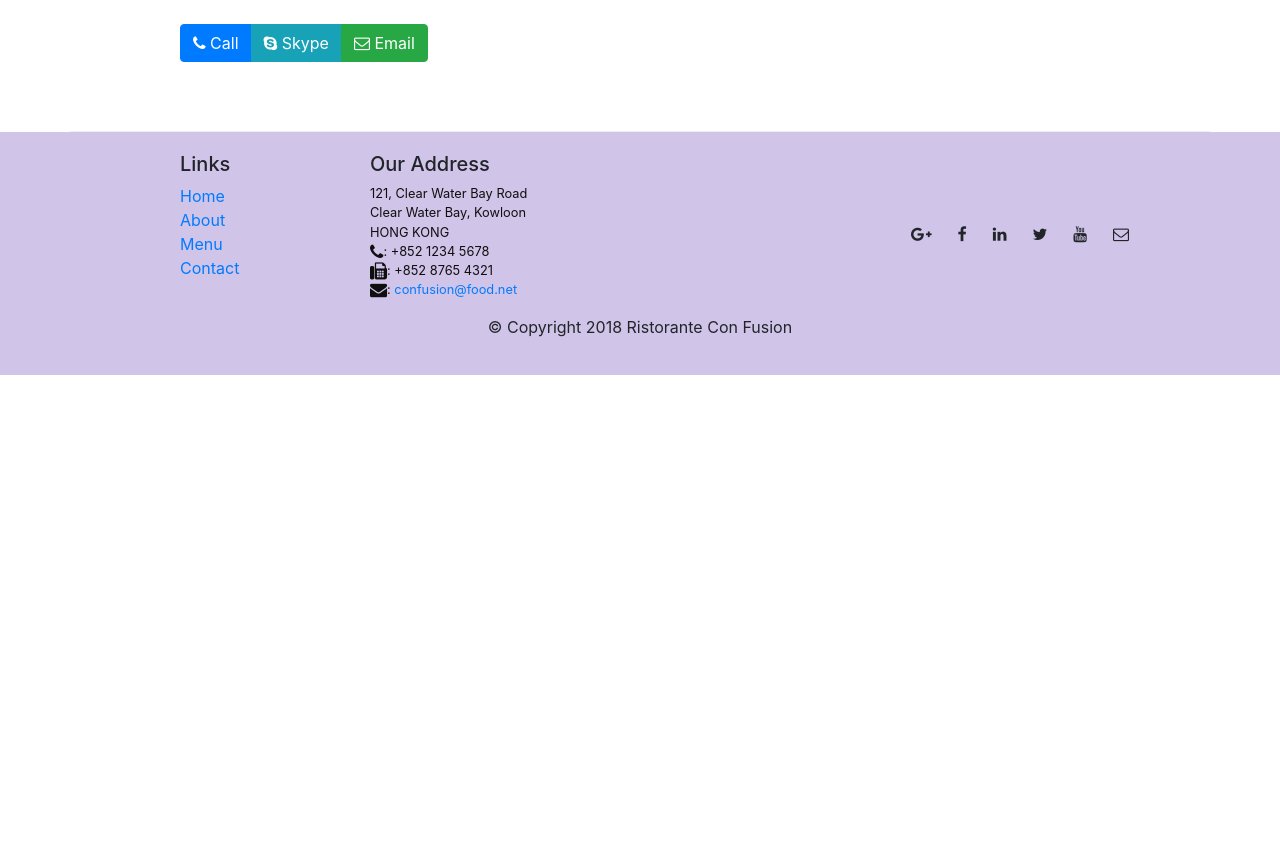
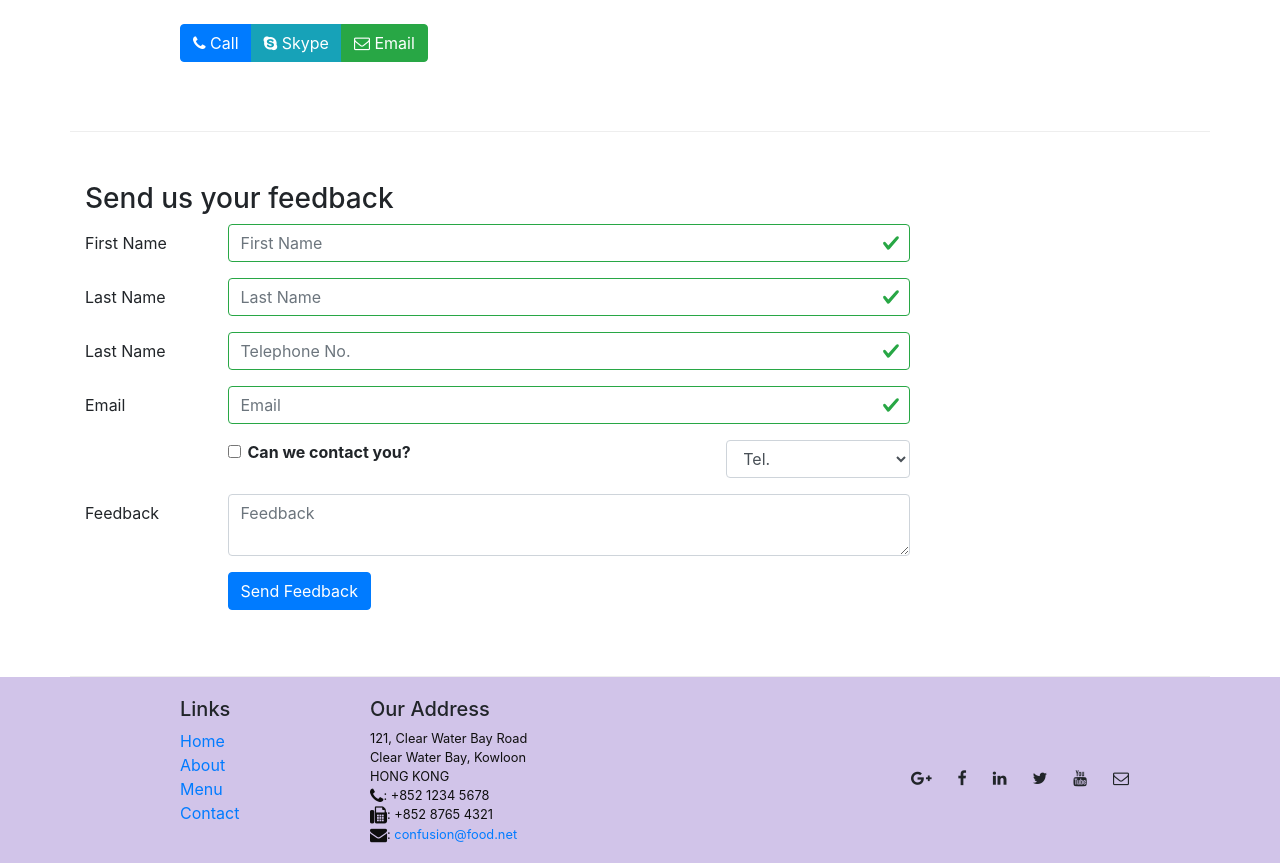
Before and after one commit to Chaitrali-Shinde/dishes, a React (Create React App) app: page /contactus in a window 1280 px wide. Shown: the part 760-1623 px from the top of the page. Before the commit the page ends 1135 px from the top, so only its background shows below. Built offline with nearby package versions, Linux system fonts and the light colour scheme.

Commit message:
control form validation

```diff
--- a/src/components/ContactComponent.js
+++ b/src/components/ContactComponent.js
@@ -1,8 +1,82 @@
 import React from 'react';
-import {Breadcrumb, BreadcrumbItem} from 'reactstrap';
+import {Breadcrumb, BreadcrumbItem, Input, Form, FormGroup, Col, Button, Label, FormFeedback} from 'reactstrap';
 import {Link} from 'react-router-dom'
 
-function Contact(props) {
+class Contact extends React.Component {
+
+    constructor(props){
+        super(props);
+        this.state= {
+            firstname: "",
+            lastname: "",
+            email: "",
+            telnum: "",
+            agree: false,
+            contactType: "Tel.",
+            message: "",
+            touched:{
+                firstname: false,
+                lastname: false,
+                telnum: false,
+                email: false
+            }
+        }
+        this.handleInputChange= this.handleInputChange.bind(this);
+        this.handleSubmit= this.handleSubmit.bind(this);
+        this.handleBlur= this.handleBlur.bind(this);
+    }
+    handleInputChange(e){
+        const target= e.target;
+        const value= target.type=== 'checkbox'? target.checked: target.value;
+        const name= target.name;
+        this.setState({
+            [name]: value
+        })
+
+    }
+
+    handleSubmit(e){
+        console.log("Current state is:"+ JSON.stringify(this.state));
+        alert("Current state is:"+ JSON.stringify(this.state));
+        e.preventDefault();
+    }
+
+    handleBlur= (field)=>(evt)=>{
+        this.setState({
+                touched: {...this.state.touched, [field]: true}
+        })
+    }
+
+    validate(firstname, lastname, email, telnum){
+        const errors={
+            firstname: "",
+            lastname: "",
+            email: "",
+            telnum: "",
+        }
+        if(this.state.touched.firstname && firstname.length<3){
+            errors.firstname= 'First Name cannot be so short';}
+        else if(this.state.touched.firstname && firstname.length>10){
+            errors.firstname= 'First Name cannot be so long';
+        }
+
+        if(this.state.touched.lastname && lastname.length<3){
+            errors.lastname= 'Last Name cannot be so short';}
+        else if(this.state.touched.lastname && lastname.length>10){
+            errors.lastname= 'Last Name cannot be so long';
+        }
+
+        const reg= /^\d+$/;
+        if(this.state.touched.telnum&& !reg.test(telnum)){
+            errors.telnum= 'Invalid telephone number';
+        }
+        if(this.state.touched.email&& email.split('').filter(x=> x==='@').length!=1){
+            errors.email= 'Email invalid'
+        }
+        return errors;
+    }
+    render(){
+        const errors= this.validate(this.state.firstname, this.state.lastname, this.state.email, this.state.telnum)
         return(
             <div className="container">
                 <div className="row">
@@ -43,8 +117,113 @@
                         </div>
                     </div>
                 </div>
+                <div className= "row row-content">
+                    <div className= "col-12">
+                        <h3>Send us your feedback</h3>
+                    </div>
+                    <div className= "col-12 col-md-9">
+                        <Form onSubmit={this.handleSubmit}>
+                            <FormGroup row>
+                                <Label htmlFor= "firstname" md= {2}>
+                                    First Name
+                                </Label>
+                                <Col md={10}>
+                                    <Input type= "text" id= "firstname" name= "firstname"
+                                            placeholder= "First Name"
+                                            value= {this.state.firstname}
+                                            valid= {errors.firstname=== ''}
+                                            invalid= {errors.firstname != ''}
+                                            onBlur= {this.handleBlur('firstname')}
+                                            onChange={this.handleInputChange}/>
+                                    <FormFeedback>{errors.firstname}</FormFeedback>
+                                </Col>
+                            </FormGroup>
+                            <FormGroup row>
+                                <Label htmlFor= "lastname" md= {2}>
+                                    Last Name
+                                </Label>
+                                <Col md={10}>
+                                    <Input type= "text" id= "lastname" name= "lastname"
+                                            placeholder= "Last Name"
+                                            value= {this.state.lastname}
+                                            valid= {errors.lastname=== ''}
+                                            invalid= {errors.lastname != ''}
+                                            onBlur= {this.handleBlur('lastname')}
+                                            onChange={this.handleInputChange}/>
+                                    <FormFeedback>{errors.lastname}</FormFeedback>
+                                </Col>
+                            </FormGroup>
+                            <FormGroup row>
+                                <Label htmlFor= "telnum" md= {2}>
+                                    Last Name
+                                </Label>
+                                <Col md={10}>
+                                    <Input type= "tel" id= "telnum" name= "telnum"
+                                            placeholder= "Telephone No."
+                                            value= {this.state.telnum}
+                                            valid= {errors.telnum=== ''}
+                                            invalid= {errors.telnum != ''}
+                                            onBlur= {this.handleBlur('telnum')}
+                                            onChange={this.handleInputChange}/>
+                                     <FormFeedback>{errors.telnum}</FormFeedback>
+                                </Col>
+                            </FormGroup>
+                            <FormGroup row>
+                                <Label htmlFor= "email" md= {2}>
+                                    Email
+                                </Label>
+                                <Col md={10}>
+                                    <Input type= "email" id= "email" name= "email"
+                                            placeholder= "Email"
+                                            value= {this.state.email}
+                                            valid= {errors.email=== ''}
+                                            invalid= {errors.email != ''}
+                                            onBlur= {this.handleBlur('email')}
+                                            onChange={this.handleInputChange}/>
+                                    <FormFeedback>{errors.email}</FormFeedback>
+                                </Col>
+                            </FormGroup>
+                            <FormGroup row>
+                                <Col md= {{size:6, offset:2}}>
+                                    <FormGroup check>
+                                        <Label check>
+                                            <Input type= "checkbox" name= "agree"
+                                                    checked= {this.state.agree}
+                                                    onChange={this.handleInputChange}/>{''}
+                                            <strong>Can we contact you?</strong>
+                                        </Label>
+                                    </FormGroup>
+                                </Col>
+                                <Col md={{size:3, offset: 1}}>
+                                    <Input type="select" name= "contactType" value= {this.state.contactType}  onChange={this.handleInputChange}>
+                                        <option>Tel.</option>
+                                        <option>Email</option>
+                                    </Input>
+                                </Col>
+                            </FormGroup>
+                            <FormGroup row>
+                                <Label htmlFor= "feedback" md= {2}>
+                                    Feedback
+                                </Label>
+                                <Col md={10}>
+                                    <Input type= "textarea" id= "feedback" name= "message"
+                                            placeholder= "Feedback"
+                                            value= {this.state.message}
+                                            onChange={this.handleInputChange}/>
+                                </Col>
+                            </FormGroup>
+                            <FormGroup row>
+                                <Col md= {{size:10, offset: 2}}>
+                                    <Button type= "submit" color= "primary">Send Feedback</Button>
+                                </Col>
+                            </FormGroup>
+                        </Form>
+                    </div>
+                </div>
             </div>
         );
     }
 
+}
+
 export default Contact;
```
Lines whose indentation alone changed are shown as unchanged.
